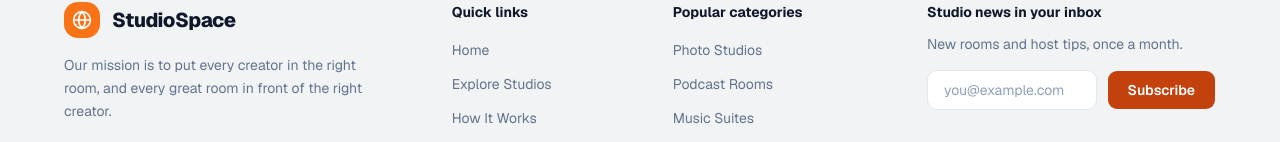
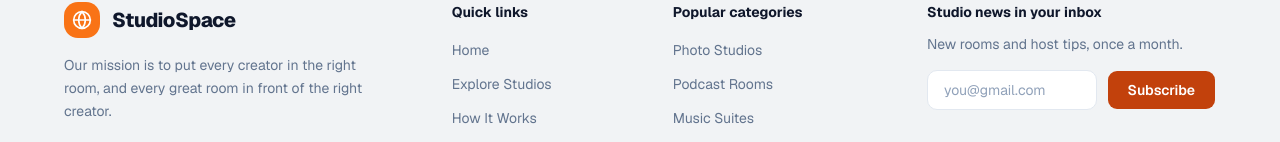
Before and after one commit to Grontho-Roy-Nirob/B14-A8-Cat_Harry_Frontend, a Next.js app: page / in a window 1280 px wide. Shown: the part 127-269 px from the top of the page. Built offline with nearby package versions, Linux system fonts and the light colour scheme.

Commit message:
footer modified

```diff
--- a/src/components/HomePage/Footer.tsx
+++ b/src/components/HomePage/Footer.tsx
@@ -149,7 +149,7 @@ export default function Footer() {
               <input
                 type="email"
                 aria-label="Email address"
-                placeholder="you@example.com"
+                placeholder="you@gmail.com"
                 className="h-10 min-w-0 flex-1 rounded-lg border border-slate-200 bg-white px-4 text-sm text-slate-900 outline-none placeholder:text-slate-400 focus-visible:border-[#f97316] focus-visible:ring-3 focus-visible:ring-[#f97316]/20"
               />
               <Button
```
